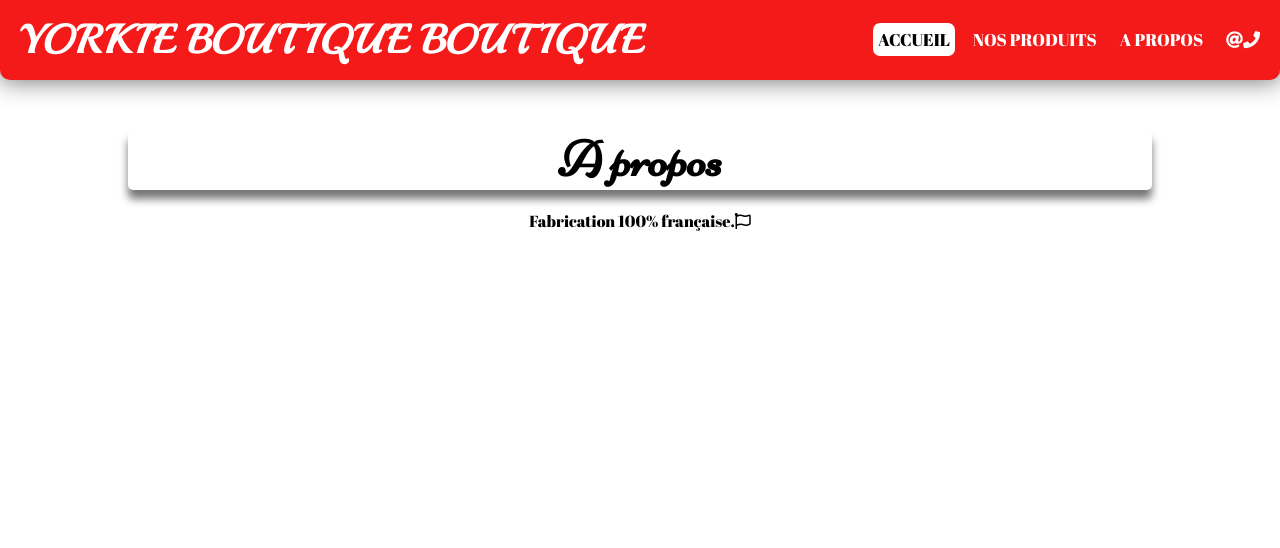
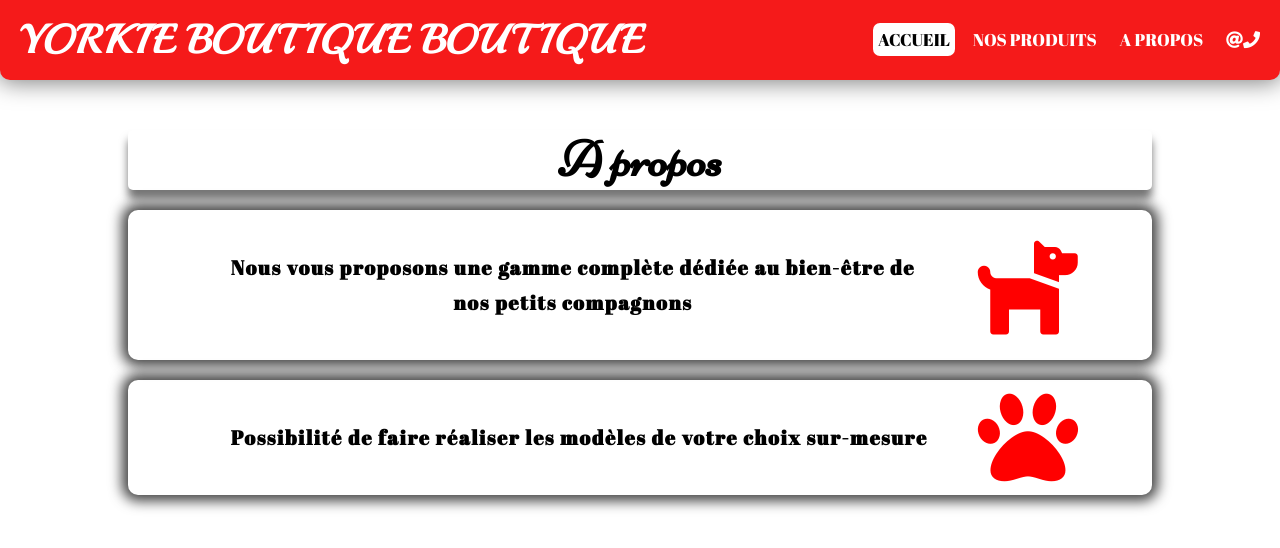
Before and after one commit to Nath2113/YB, a plain HTML site: page A propos.html in a window 1280 px wide. Drawn offline with Linux system fonts and the light colour scheme.

Commit message:
Création page A propos

```diff
--- a/A propos.html
+++ b/A propos.html
@@ -29,4 +29,11 @@
     </header>
     <main>
         <article class="headline"><span>A propos</span></article>
-        <article class="article1"><p class=>Fabrication 100% française.<i class="far fa-flag"></i></p></article>
+        <div>
+            <article class="article1">
+                <p class="articlep1">Nous vous proposons une gamme complète dédiée au bien-être de nos petits compagnons</p><i class="fas fa-dog"></i>
+            </article>
+            <article class="article2">
+                <p class="articlep2">Possibilité de faire réaliser les modèles de votre choix sur-mesure</p><i class="fas fa-paw"></i>
+            </article>
+        </div>
--- a/styleAP.css
+++ b/styleAP.css
@@ -101,6 +101,36 @@
 
   }
 
+  .article1, .article2{
+    box-shadow:0px 0px 13px 6px #000000be;
+    color: black;
+    display: flex;
+    align-items: center;
+    justify-content: center;
+    width: 100%;
+    margin: auto;
+    margin-bottom: 20px;
+    font-family: 'Abril Fatface', cursive;
+    font-size: 20px;
+    line-height: 35px;
+    border-radius: 10px;
+    letter-spacing: 1.5px;
+    font-weight: bold;
+}
+.articlep1, .articlep2
+{
+  width: 70%;
+  margin: 40px;
+}
+.article1:hover, .article2:hover{
+  -webkit-transform: scale(1.05);
+  -webkit-transition: all 0.3s ease;}
+
+.fa-dog, .fa-paw{
+  font-size: 100px;
+  padding-right: 20px;
+  color: red;}
+
  .carousel{
   box-shadow:0px 0px 13px 6px #000000;
   border-radius: 10px;
```
Also changed, not shown: produits.html (+1 -1 lines), 1 other file.
